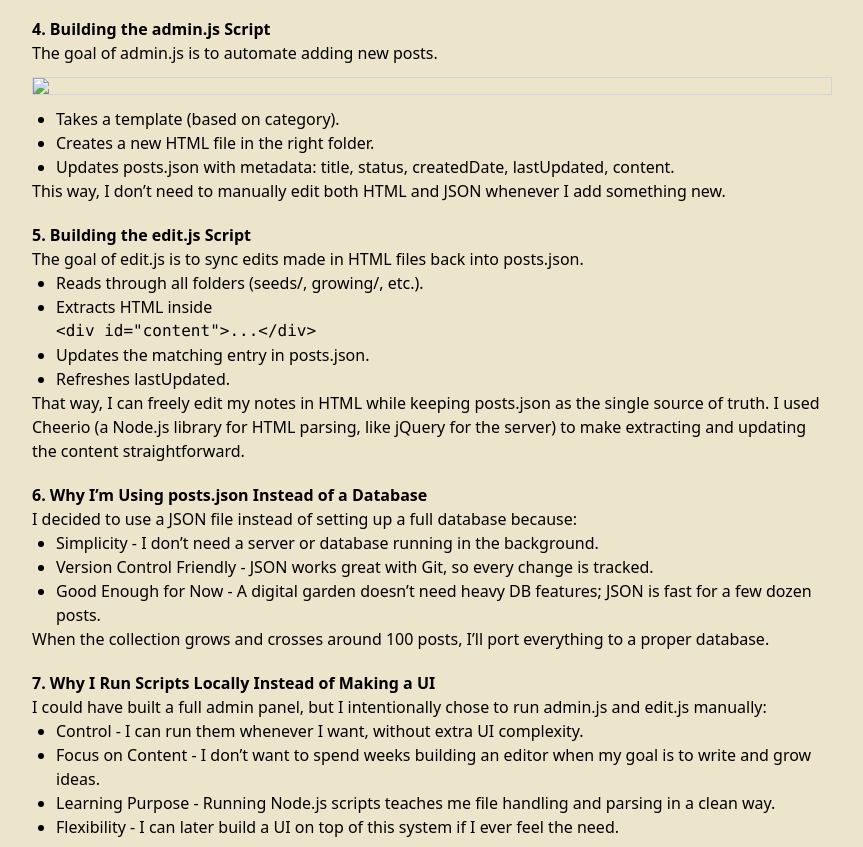
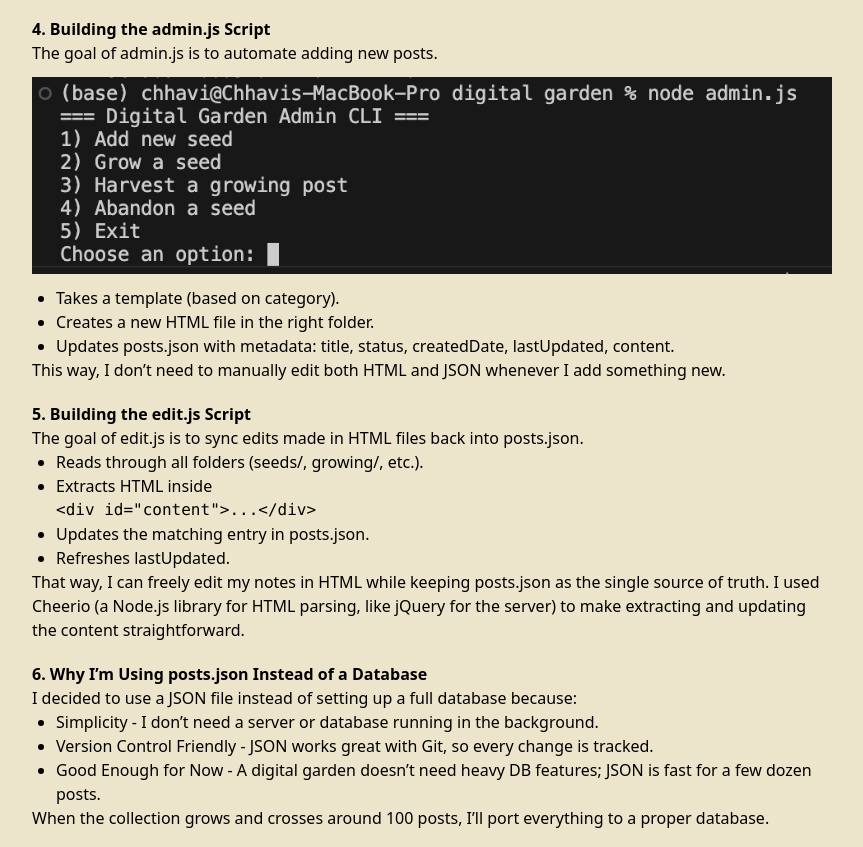
Before and after one commit to Chdh11/digital-garden, a website: page growing/creating-my-digital-garden:-the-first-step.html in a window 1280 px wide. Shown: the part 3126-3973 px from the top of the page, without its empty margins (208-1071 px from the left). Drawn offline with nearby package versions, Linux system fonts and the light colour scheme.

Commit message:
image added

```diff
--- a/growing/creating-my-digital-garden:-the-first-step.html
+++ b/growing/creating-my-digital-garden:-the-first-step.html
@@ -81,7 +81,7 @@
                 <div class="mb-5">
                     <h1 class="font-bold">4. Building the admin.js Script</h1>
                     <p>The goal of admin.js is to automate adding new posts.</p>
-                    <img src="/assets/file_images/admin_script_output.png" class="mt-3 mb-3 border border-gray-300">
+                    <img src="/assets/file_images/admin_script_output.png" class="mt-3 mb-3">
                     <ul class="list-disc ml-6">
                         <li>Takes a template (based on category).</li>
                         <li>Creates a new HTML file in the right folder.</li>
```
Also changed, not shown: assets/file_images/admin_script_output.png (renamed from assets/file_images/Screenshot 2025-10-01 at 12.27.52 PM.png).
